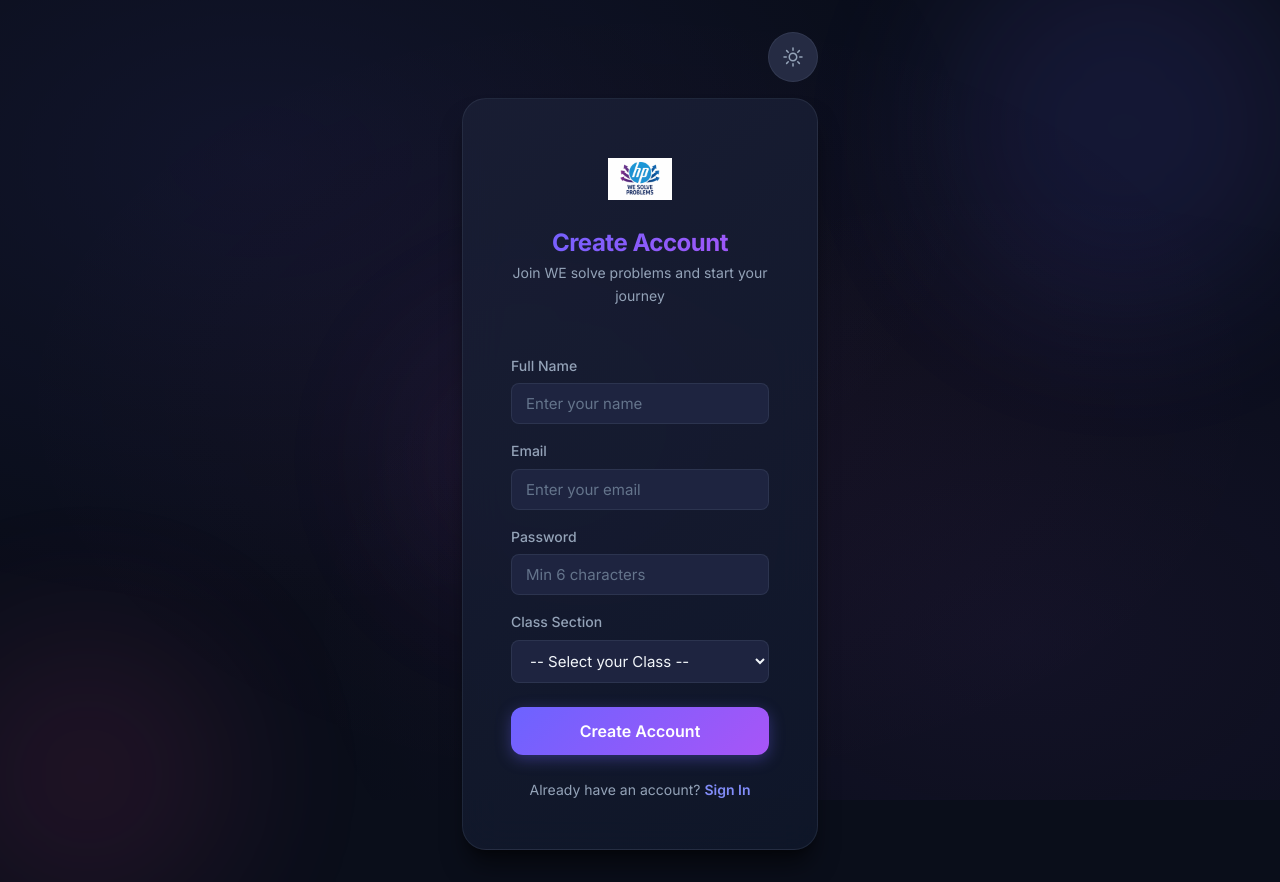
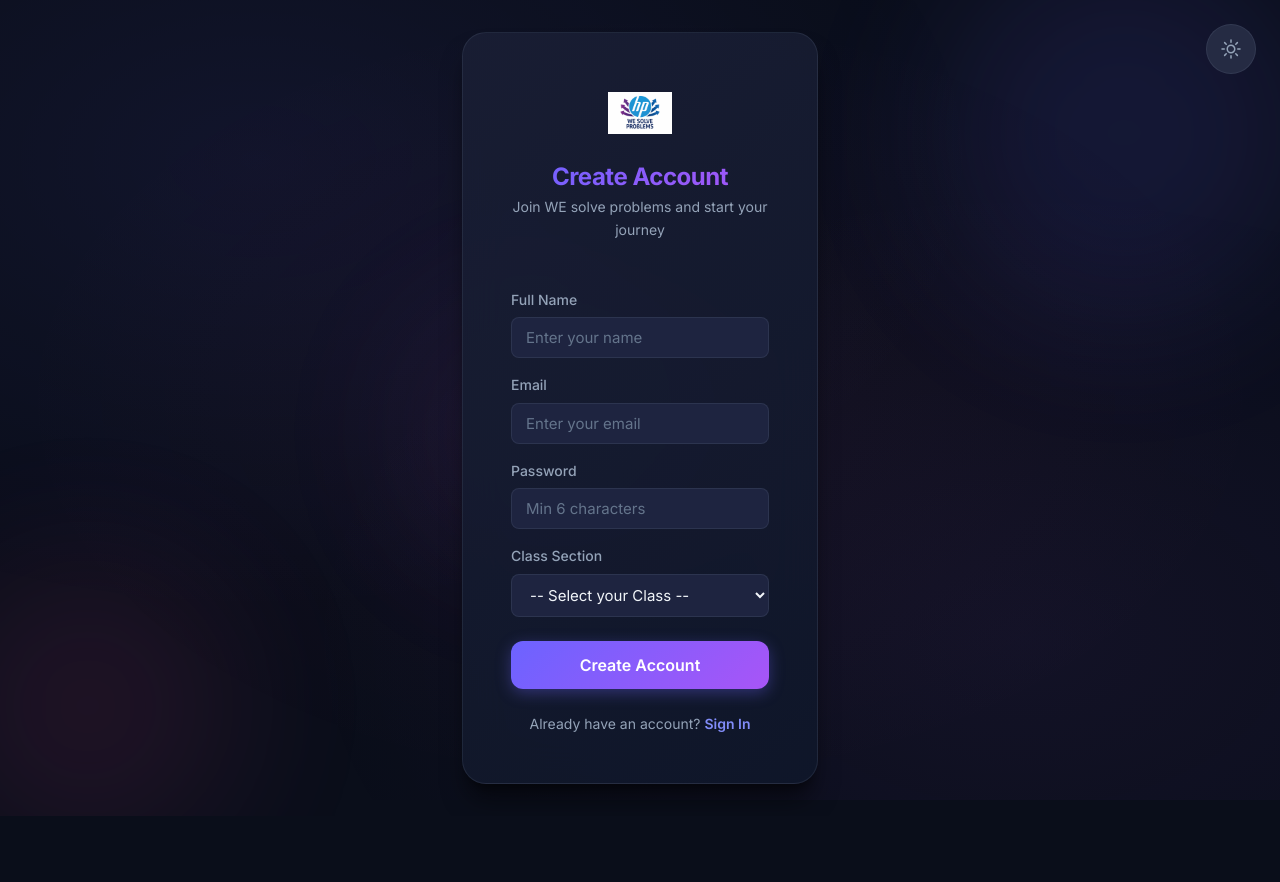
Before and after one commit to Muhammad-Khalied/We-Solve-Problem-Front, a React (Vite) app: page /register in a window 1280 px wide. After the commit the page ends 816 px from the top, so only its background shows below. Built offline with nearby package versions, Linux system fonts and the light colour scheme; no server answers.

Commit message:
Fixing UI bugs

```diff
--- a/src/pages/Auth.css
+++ b/src/pages/Auth.css
@@ -118,3 +118,22 @@
   color: var(--primary-400);
   font-weight: 600;
 }
+
+.auth-theme-toggle {
+  position: absolute;
+  top: 1.5rem;
+  right: 1.5rem;
+  z-index: 20;
+}
+
+@media (max-width: 768px) {
+  .auth-theme-toggle {
+    position: relative;
+    top: 0;
+    right: 0;
+    display: flex;
+    justify-content: flex-end;
+    margin-bottom: 1rem;
+    width: 100%;
+  }
+}
--- a/src/pages/Login.jsx
+++ b/src/pages/Login.jsx
@@ -35,7 +35,7 @@ const Login = () => {
       </div>
 
       <div className="auth-container">
-        <div style={{ display: 'flex', justifyContent: 'flex-end', marginBottom: '1rem' }}>
+        <div className="auth-theme-toggle">
           <ThemeToggle style={{ background: 'var(--bg-elevated)', borderRadius: '50%', padding: '0.75rem', width: 'auto', height: 'auto', border: '1px solid var(--border-color)' }} iconSize={24} />
         </div>
         <div className="auth-card">
--- a/src/pages/Register.jsx
+++ b/src/pages/Register.jsx
@@ -35,7 +35,7 @@ const Register = () => {
         <div className="shape shape-3"></div>
       </div>
       <div className="auth-container">
-        <div style={{ display: 'flex', justifyContent: 'flex-end', marginBottom: '1rem' }}>
+        <div className="auth-theme-toggle">
           <ThemeToggle style={{ background: 'var(--bg-elevated)', borderRadius: '50%', padding: '0.75rem', width: 'auto', height: 'auto', border: '1px solid var(--border-color)' }} iconSize={24} />
         </div>
         <div className="auth-card">
--- a/src/pages/TaskPage.css
+++ b/src/pages/TaskPage.css
@@ -280,9 +280,14 @@
 @media (max-width: 768px) {
   .task-page {
     flex-direction: column;
-    margin: calc(-1 * var(--spacing-md));
-    margin-top: calc(-1 * var(--spacing-md));
-    height: calc(100dvh - var(--navbar-height));
+    margin: 0;
+    height: auto;
+    min-height: calc(100vh - var(--navbar-height));
+    overflow: visible;
+  }
+  .task-main {
+    padding: 0;
+    overflow-y: visible;
   }
   .chat-panel.open {
     width: 100%;
```
